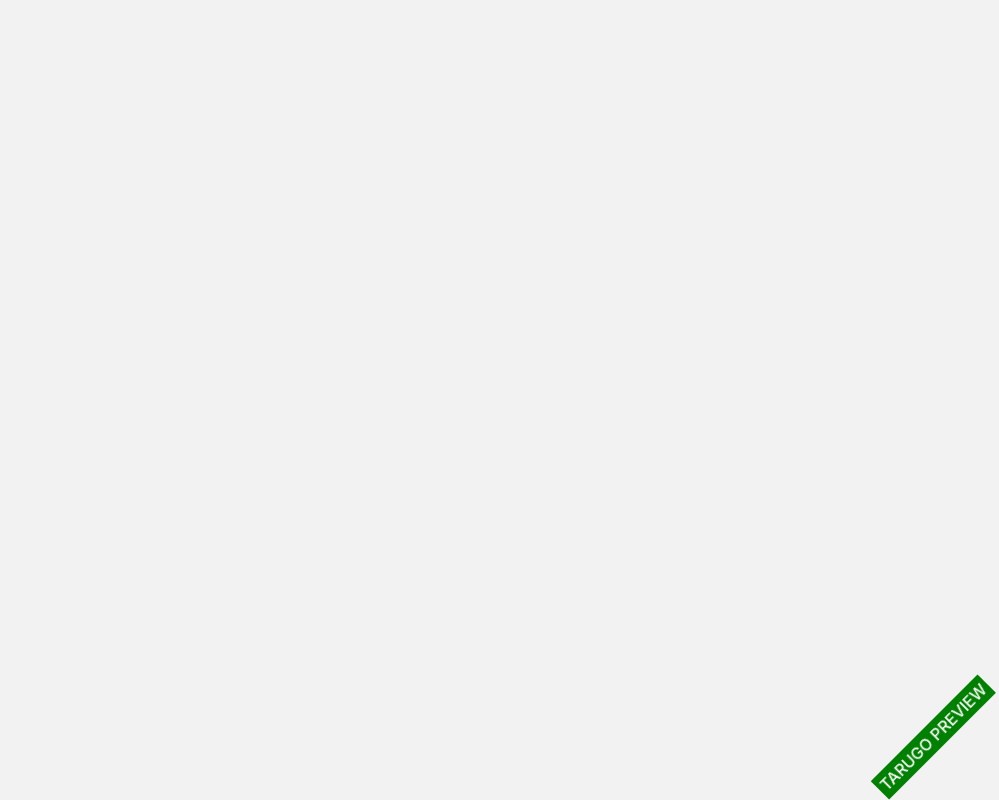
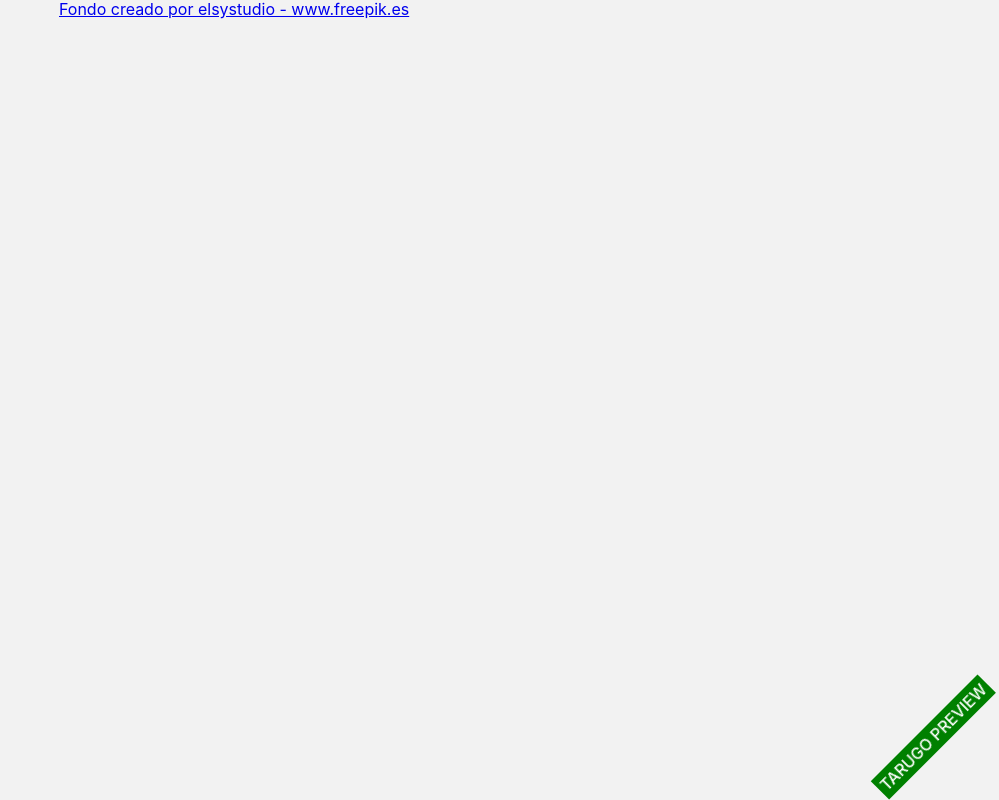
Before and after one commit to IagoLast/gatify, a React (Create React App) app in the folder app/: page /about in a window 1280 px wide. Shown: the whole page, without its empty margins (281-1280 px from the left). Built offline with nearby package versions, Linux system fonts and the light colour scheme; no server answers.

Commit message:
feat: Add about page

```diff
--- a/app/src/App.js
+++ b/app/src/App.js
@@ -10,6 +10,8 @@ import UserDetails from './pages/user/details/UserDetails.route';
 import UserLogin from './pages/user/login/UserLogin.route';
 import UserRegister from './pages/user/register/UserRegister';
 import Buy from './pages/buy/buy.route';
+import About from './pages/about/About.route';
+
 
 
 
@@ -25,6 +27,7 @@ export default function App() {
         <Route exact path="/user/login" component={UserLogin} />
         <Route exact path="/user/details" component={UserDetails} />
         <Route exact path="/buy" component={Buy} />
+        <Route exact path="/about" component={About} />
       </Router>
     </AuthContext.Provider>
   );
--- /dev/null
+++ b/app/src/pages/about/About.route.js
@@ -0,0 +1,9 @@
+import React from 'react';
+
+export default function About() {
+    return (
+        <main>
+            <a href="https://www.freepik.es/fotos-vectores-gratis/patron">Fondo creado por elsystudio - www.freepik.es</a>
+        </main>
+    );
+}
--- a/app/src/pages/user/details/UserDetails.route.js
+++ b/app/src/pages/user/details/UserDetails.route.js
@@ -59,7 +59,6 @@ export default function UserDetails(props) {
                 <button className="button  UserDetails__DeleteButton" onClick={deleteAccount}> Eliminar Cuenta </button>
             </section>
 
-
         </main >
     );
 }
```
